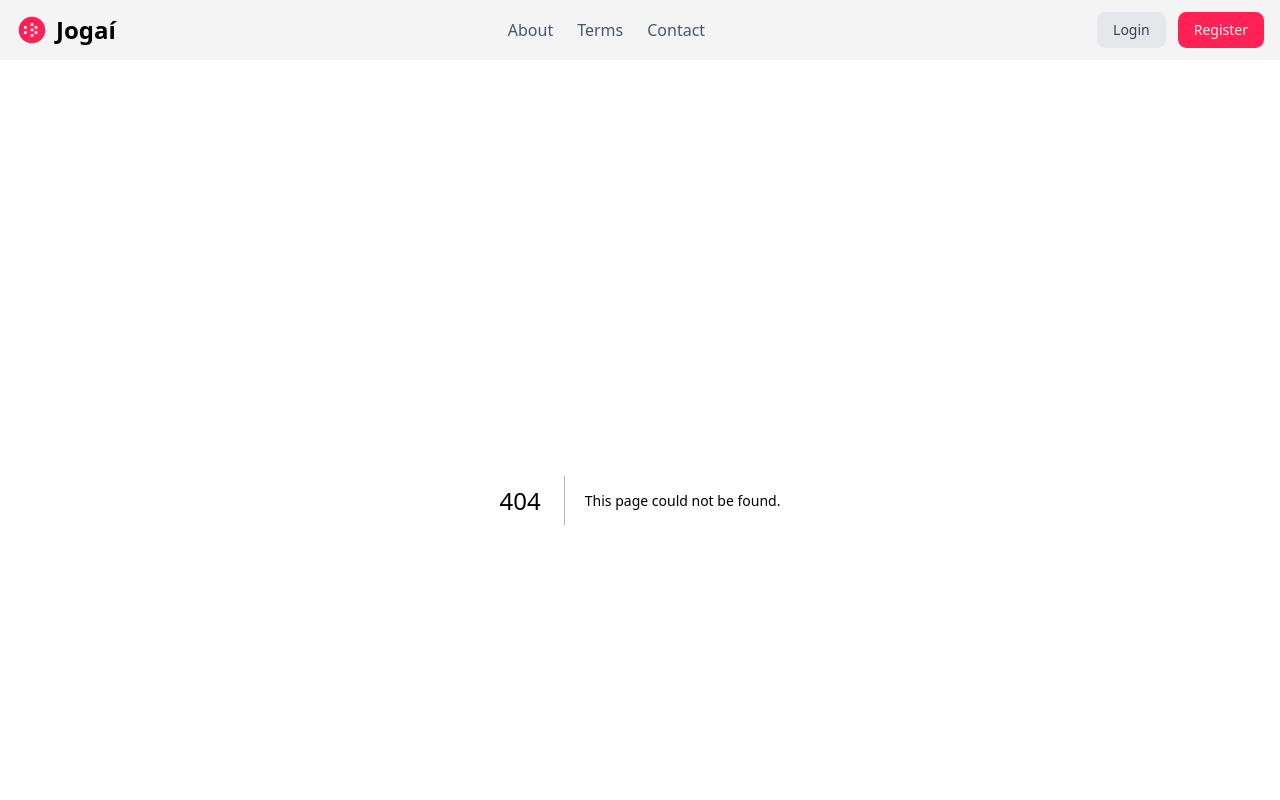
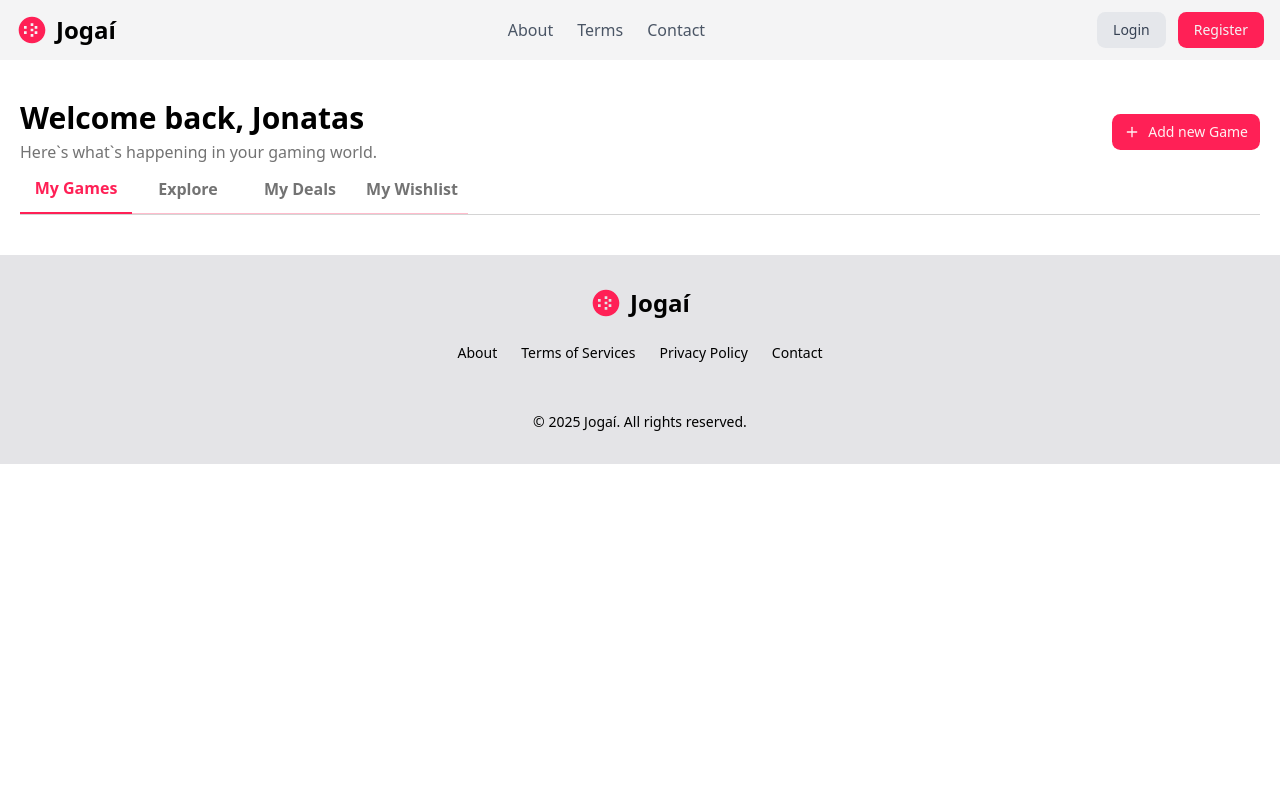
Before and after one commit to jonatasrmoura/jogai-web, a Next.js app: page /dashboard in a window 1280 px wide. Before the commit this address had no page. Shown: the top 800 px of the page. Built offline with nearby package versions, Linux system fonts and the light colour scheme.

Commit message:
feat: dashboard navigation

```diff
--- /dev/null
+++ b/src/app/(private)/dashboard/page.tsx
@@ -0,0 +1,44 @@
+import { Plus } from "lucide-react";
+
+import { Button } from "../../../components/ui/button";
+import { LandingNavigation } from "../../../components/navigations/landing-navigation";
+
+interface LoginPageProps {
+  searchParams: Promise<{ [key: string]: string | string[] | undefined }>;
+}
+
+export default async function DashboardPage({ searchParams }: LoginPageProps) {
+  const params = await searchParams;
+  const currentUrl = params.name as
+    | "my-games"
+    | "explore"
+    | "my-deals"
+    | "wishlist"
+    | undefined;
+
+  const defaultUrl = !currentUrl ? "my-games" : currentUrl;
+
+  return (
+    <main>
+      <div className="flex flex-col justify-between items-center gap-6 md:flex-row md:items-center">
+        <div className="space-y-1">
+          <h1 className="text-3xl font-bold">Welcome back, Jonatas</h1>
+          <p className="text-neutral-500">
+            Here`s what`s happening in your gaming world.
+          </p>
+        </div>
+
+        <div>
+          <Button>
+            <Plus />
+            Add new Game
+          </Button>
+        </div>
+      </div>
+
+      <div className="border-b border-neutral-300">
+        <LandingNavigation defaultUrl={defaultUrl} />
+      </div>
+    </main>
+  );
+}
--- a/src/app/layout.tsx
+++ b/src/app/layout.tsx
@@ -32,7 +32,7 @@ export default function RootLayout({
     <html lang="pt-BR" suppressHydrationWarning>
       <body className={`${roboto.variable} ${robotoMono.variable} antialiased`}>
         {isAuthenticated ? <PrivateHeader /> : <PublicHeader />}
-        <main className="py-10">{children}</main>
+        <main className="py-10 px-5">{children}</main>
         <Footer />
       </body>
     </html>
--- a/src/components/forms/sign-in-form/index.tsx
+++ b/src/components/forms/sign-in-form/index.tsx
@@ -40,7 +40,7 @@ export function SignInForm({ onSignInAuth }: LoginFormProps) {
 
     setAccessTokenCookies(accessToken);
 
-    router.push("/");
+    router.push("/dashboard");
   }
 
   return (
--- /dev/null
+++ b/src/components/navigations/landing-navigation.tsx
@@ -0,0 +1,64 @@
+import Link from "next/link";
+
+interface LandingNavigationProps {
+  defaultUrl: "my-games" | "explore" | "my-deals" | "wishlist";
+}
+
+export function LandingNavigation({ defaultUrl }: LandingNavigationProps) {
+  return (
+    <nav className="max-w-md flex justify-start items-center text-center">
+      <Link
+        href={{
+          pathname: "/dashboard",
+          query: { name: "my-games" },
+        }}
+        className={`w-full font-semibold py-3 ${
+          defaultUrl === "my-games"
+            ? "text-primary border-b-2 border-primary"
+            : "text-neutral-500 border-b border-primary/30 transition-all hover:opacity-85"
+        }`}
+      >
+        My Games
+      </Link>
+      <Link
+        href={{
+          pathname: "/dashboard",
+          query: { name: "explore" },
+        }}
+        className={`w-full font-semibold py-3 ${
+          defaultUrl === "explore"
+            ? "text-primary border-b-2 border-primary"
+            : "text-neutral-500 border-b border-primary/30 transition-all hover:opacity-85"
+        }`}
+      >
+        Explore
+      </Link>
+      <Link
+        href={{
+          pathname: "/dashboard",
+          query: { name: "my-deals" },
+        }}
+        className={`w-full font-semibold py-3 ${
+          defaultUrl === "my-deals"
+            ? "text-primary border-b-2 border-primary"
+            : "text-neutral-500 border-b border-primary/30 transition-all hover:opacity-85"
+        }`}
+      >
+        My Deals
+      </Link>
+      <Link
+        href={{
+          pathname: "/dashboard",
+          query: { name: "wishlist" },
+        }}
+        className={`w-full font-semibold py-3 ${
+          defaultUrl === "wishlist"
+            ? "text-primary border-b-2 border-primary"
+            : "text-neutral-500 border-b border-primary/30 transition-all hover:opacity-85"
+        }`}
+      >
+        My Wishlist
+      </Link>
+    </nav>
+  );
+}
```
